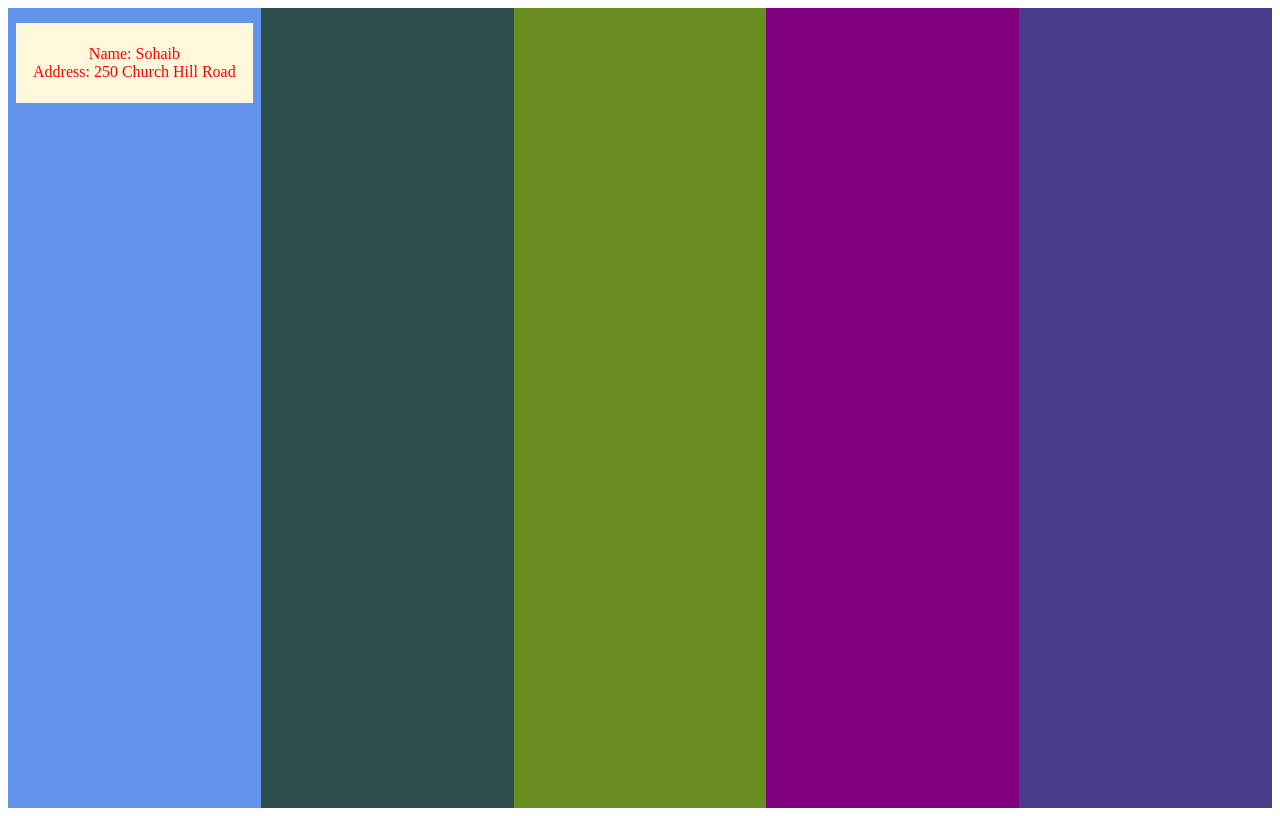
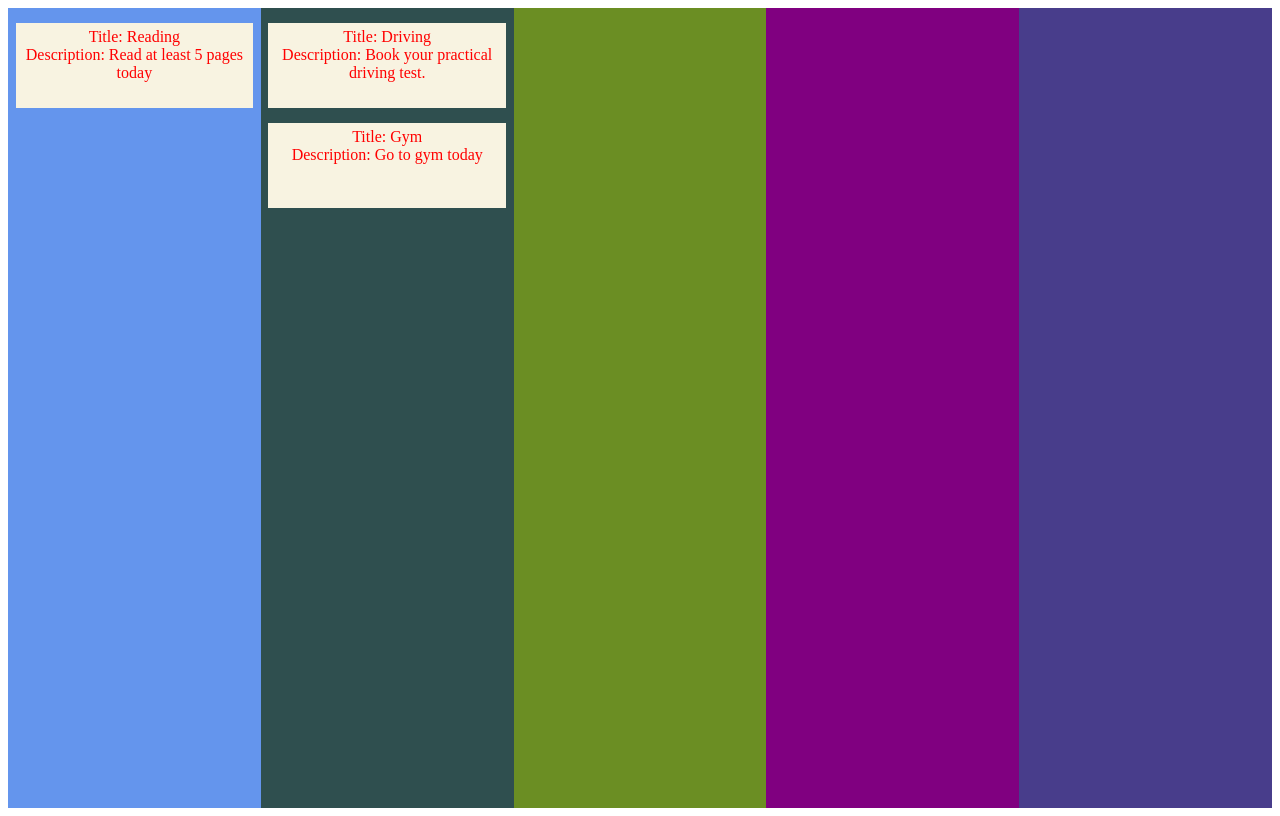
Before and after one commit to sohaibmh/task-board, a React (Create React App) app: page / in a window 1280 px wide. Built offline with nearby package versions, Linux system fonts and the light colour scheme; the HTML template or start-up script is replaced by a standard one.

Commit message:
testing drag and drop functionality

```diff
--- a/public/index.html
+++ b/public/index.html
@@ -2,14 +2,12 @@
 <html lang="en">
   <head>
     <meta charset="utf-8" />
-    <link rel="icon" href="%PUBLIC_URL%/favicon.ico" />
     <meta name="viewport" content="width=device-width, initial-scale=1" />
     <meta name="theme-color" content="#000000" />
     <meta
       name="description"
       content="Web site created using create-react-app"
     />
-    <link rel="apple-touch-icon" href="%PUBLIC_URL%/logo192.png" />
     <!--
       manifest.json provides metadata used when your web app is installed on a
       user's mobile device or desktop. See https://developers.google.com/web/fundamentals/web-app-manifest/
--- a/src/App.css
+++ b/src/App.css
@@ -15,40 +15,42 @@
   height: 100vh;
   width: 20%;
   display: flex;
-  justify-content: center;
+  flex-direction: column;
+  align-items: center;
 }
 
 .board-2 {
   background-color: darkslategrey;
   height: 100vh;
   width: 20%;
+  display: flex;
+  flex-direction: column;
+  align-items: center;
 }
 
 .board-3 {
   background-color: olivedrab;
   height: 100vh;
   width: 20%;
+  display: flex;
+  flex-direction: column;
+  align-items: center;
 }
 
 .board-4 {
   background-color: purple;
   height: 100vh;
   width: 20%;
+  display: flex;
+  flex-direction: column;
+  align-items: center;
 }
 
 .board-5 {
   background-color: darkslateblue;
   height: 100vh;
   width: 20%;
+  display: flex;
+  flex-direction: column;
+  align-items: center;
 }
-
-.card-1 {
-  background-color: cornsilk;
-  height: 10vh;
-  width: 94%;
-  margin-top: 6%;
-  color: red;
-  display: flex;
-  align-items: center;
-  justify-content: center;
-}
--- a/src/App.js
+++ b/src/App.js
@@ -1,21 +1,91 @@
-import React from "react";
+import React, { useState } from "react";
 import "./App.css";
+import TaskCard from "./components/TaskCard";
 
 function App() {
+  let tasksData = [
+    {
+      id: 1,
+      title: "Driving",
+      description: "Book your practical driving test.",
+      taskLane: "In progress",
+    },
+
+    {
+      id: 2,
+      title: "Gym",
+      description: "Go to gym today",
+      taskLane: "In progress",
+    },
+
+    {
+      id: 3,
+      title: "Reading",
+      description: "Read at least 5 pages today",
+      taskLane: "Initialised",
+    },
+  ];
+
+  const [tasks, setTasks] = useState(tasksData);
+
+  const onDragStart = (e, id) => {
+    console.log("onDragStart: ", id);
+    e.dataTransfer.setData("text/plain", id);
+  };
+
+  const onDrop = (e, title) => {
+    let id = e.dataTransfer.getData("text/plain");
+
+    console.log("Dropped..", title);
+
+    let updatedTasks = tasks.map((task) => {
+      if (task.id == id) {
+        task.taskLane = title;
+      }
+      return task;
+    });
+    setTasks(updatedTasks);
+  };
+
+  const onDragOver = (e) => {
+    e.preventDefault();
+  };
+
+  const taskCategories = {
+    Initialised: [],
+    "In progress": [],
+  };
+
+  tasks.forEach((c) => taskCategories[c.taskLane].push(c));
+
   return (
     <div className="mainContainer">
+      {console.log(taskCategories["Initialised"])}
+      {console.log(taskCategories["In progress"])}
       <div className="boardsContainer">
-        <div className="board-1">
-          <div className="card-1" draggable>
-            Name: Sohaib
-            <br />
-            Address: 250 Church Hill Road
-          </div>
+        <div
+          className="board-1"
+          onDragOver={onDragOver}
+          onDrop={(e) => onDrop(e, "Initialised")}
+        >
+          <TaskCard
+            tasks={taskCategories["Initialised"]}
+            onDragStart={onDragStart}
+          />
         </div>
-        <div className="board-2"></div>
-        <div className="board-3"></div>
-        <div className="board-4"></div>
-        <div className="board-5"></div>
+        <div
+          className="board-2"
+          onDragOver={onDragOver}
+          onDrop={(e) => onDrop(e, "In progress")}
+        >
+          <TaskCard
+            tasks={taskCategories["In progress"]}
+            onDragStart={onDragStart}
+          />
+        </div>
+        <div className="board-3" onDragOver={onDragOver} onDrop={onDrop}></div>
+        <div className="board-4" onDragOver={onDragOver} onDrop={onDrop}></div>
+        <div className="board-5" onDragOver={onDragOver} onDrop={onDrop}></div>
       </div>
     </div>
   );
--- /dev/null
+++ b/src/components/TaskCard.css
@@ -0,0 +1,10 @@
+.taskCard {
+  background-color: rgb(248, 243, 225);
+  height: 10vh;
+  width: 94%;
+  margin-top: 6%;
+  color: red;
+  display: flex;
+  justify-content: center;
+  padding-top: 5px;
+}
--- /dev/null
+++ b/src/components/TaskCard.js
@@ -0,0 +1,25 @@
+import React, { useState } from "react";
+import "./TaskCard.css";
+
+const TaskCard = ({ tasks, onDragStart }) => {
+  return (
+    <React.Fragment>
+      {console.log("cards", tasks)}
+      {tasks.map((t) => {
+        return (
+          <div
+            className="taskCard"
+            draggable
+            onDragStart={(e) => onDragStart(e, t.id)}
+          >
+            Title: {t.title}
+            <br />
+            Description: {t.description}
+          </div>
+        );
+      })}
+    </React.Fragment>
+  );
+};
+
+export default TaskCard;
```
